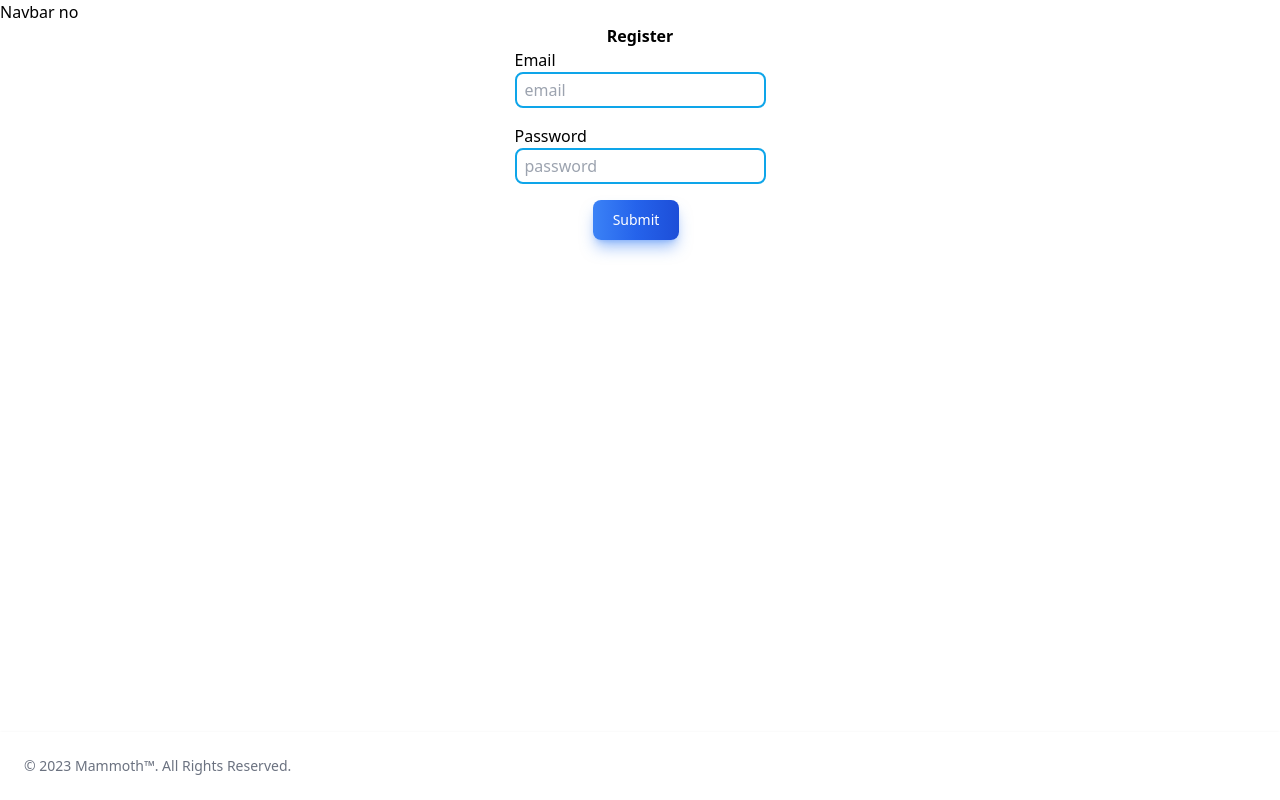
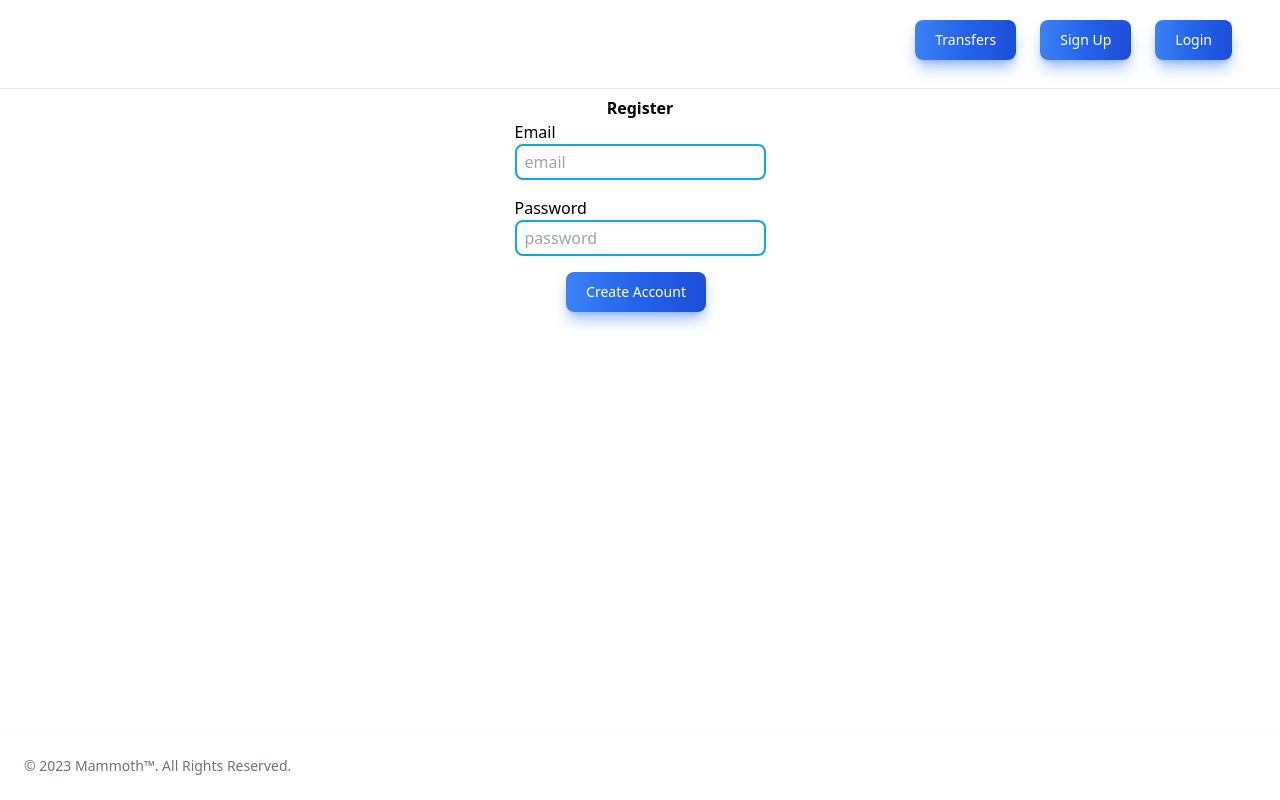
Before and after one commit to zbigniewstefaniuk/wetransfer-clone, a React (Vite) app: page /register in a window 1280 px wide. Built offline with nearby package versions, Linux system fonts and the light colour scheme; no server answers.

Commit message:
feat: navigation (#3)

```diff
--- a/src/components/Base/Button/Button.tsx
+++ b/src/components/Base/Button/Button.tsx
@@ -2,7 +2,7 @@ import { SyntheticEvent } from "react";
 
 interface Props {
   title: string;
-  onClick?: (e: SyntheticEvent<Element, Event>) => Promise<void>;
+  onClick?: React.DOMAttributes<HTMLButtonElement>["onClick"];
   type?: React.ButtonHTMLAttributes<HTMLButtonElement>["type"];
   isLoading?: boolean;
 }
--- a/src/components/layouts/RootLayout/RootLayout.tsx
+++ b/src/components/layouts/RootLayout/RootLayout.tsx
@@ -10,7 +10,7 @@ const RootLayout: FC<{ children: React.ReactNode }> = ({ children }) => {
   return (
     <div>
       <Navbar isLoggedIn={!!authState?.id} />
-      {children}
+      <main className="px-2 sm:px-4 pt-24">{children}</main>
       <Footer />
     </div>
   );
--- a/src/components/ui/Navbar/Navbar.tsx
+++ b/src/components/ui/Navbar/Navbar.tsx
@@ -1,11 +1,35 @@
 import { FC } from "react";
+import { useNavigate } from "react-router-dom";
+import Button from "@/components/Base/Button";
+import supabase from "@/lib/Supabase";
 
 interface Props {
   isLoggedIn: boolean;
 }
 
-const Navbar: FC<Props> = ({ isLoggedIn }) => {
-  return <div>Navbar {isLoggedIn ? "yes" : "no"}</div>;
+async function logout() {
+  const { error } = await supabase.auth.signOut();
+  console.error(error);
+}
+
+const Navbar: FC<Props> = ({ isLoggedIn = false }) => {
+  const navigate = useNavigate();
+
+  return (
+    <nav className="bg-white px-2 sm:px-4 py-2.5 dark:bg-gray-900 fixed w-full z-20 top-0 left-0 border-b border-gray-200 dark:border-gray-600">
+      <div className="flex flex-wrap justify-end items-center mx-auto max-w-screen-xl px-4 md:px-6 py-2.5 gap-4">
+        <Button title="Transfers" onClick={logout} />
+        {isLoggedIn ? (
+          <Button title="Logout" onClick={logout} />
+        ) : (
+          <>
+            <Button title="Sign Up" onClick={() => navigate("/register")} />
+            <Button title="Login" onClick={() => navigate("/login")} />
+          </>
+        )}
+      </div>
+    </nav>
+  );
 };
 
 export default Navbar;
--- a/src/pages/Auth/Login.tsx
+++ b/src/pages/Auth/Login.tsx
@@ -13,15 +13,9 @@ const Login: FC = () => {
     console.error(error);
   }
 
-  async function logout() {
-    const { error } = await supabase.auth.signOut();
-    console.error(error);
-  }
-
   return (
     <div>
       Login <Button title="Login" onClick={login} />
-      Logout <Button title="Logout" onClick={logout} />
     </div>
   );
 };
--- a/src/pages/Auth/Register.tsx
+++ b/src/pages/Auth/Register.tsx
@@ -66,7 +66,11 @@ const Register: FC = () => {
             </span>
           </div>
           <div className="flex flex-col">
-            <Button type="submit" title="Submit" isLoading={isLoading} />
+            <Button
+              type="submit"
+              title="Create Account"
+              isLoading={isLoading}
+            />
           </div>
         </div>
       </form>
```
